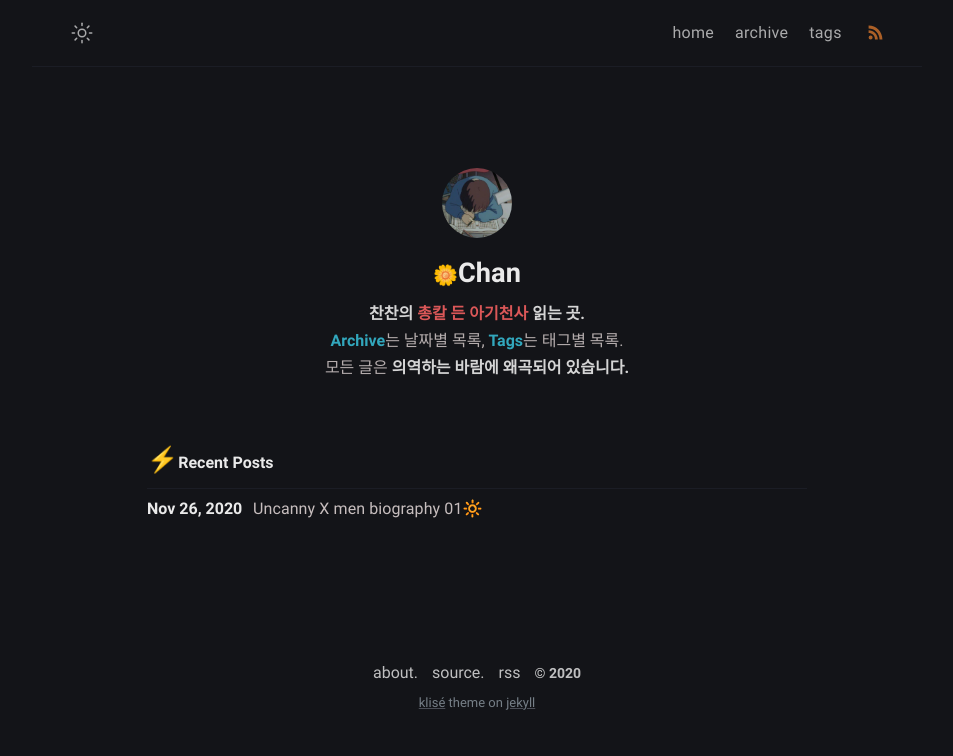
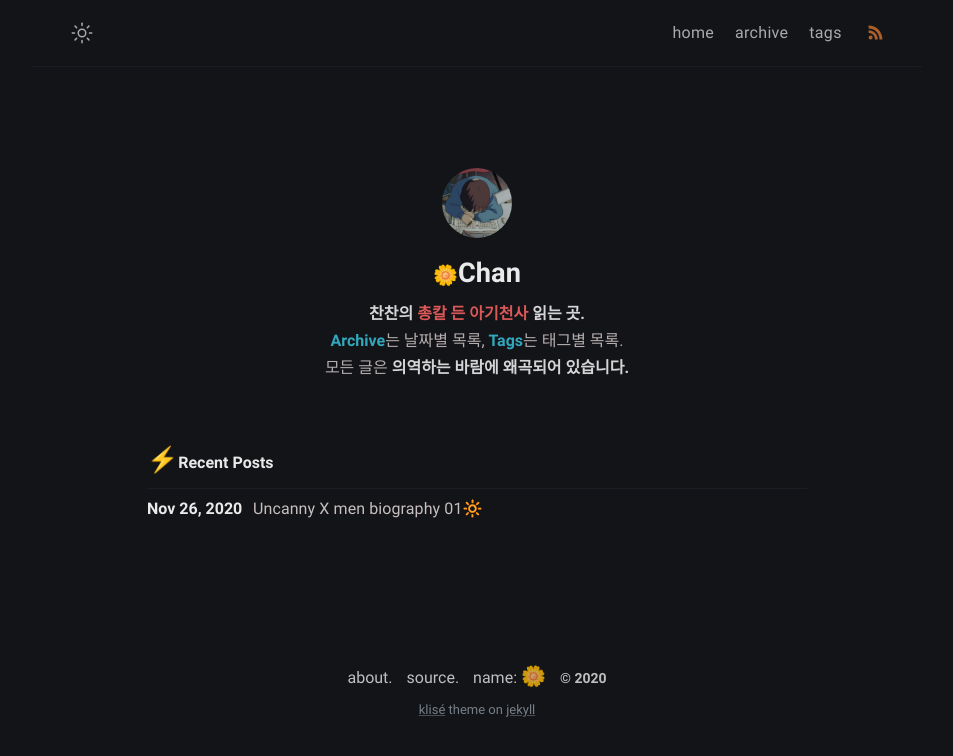
Before and after one commit to iwdstry/yeieje, a Jekyll site: the page built from index.md, in a window 1280 px wide. Shown: the top 756 px of the page, without its empty margins (163-1116 px from the left). Built offline with Jekyll 4.4.1, drawn with Linux system fonts in a browser that asks for light colours.

Commit message:
Update footer.html

```diff
--- a/_includes/footer.html
+++ b/_includes/footer.html
@@ -1,7 +1,8 @@
 <footer class="footer">
   <a class="footer_item" href="/yeieje/about">about.</a>
   <a class="footer_item" href="/yeieje/list">source.</a>
-  <a class="footer_item" href="/yeieje/feed.xml">rss</a>
+  <a class="footer_item" href="/yeieje/feed.xml">
+  name: <span style="font-size:20px">&#127804;</span></a>
   <span class="footer_item">&copy; {{ site.time | date: "%Y" }}</span>
   <small class="footer_copyright">
     <!-- Klisé Theme: https://github.com/piharpi/jekyll-klise -->
```
